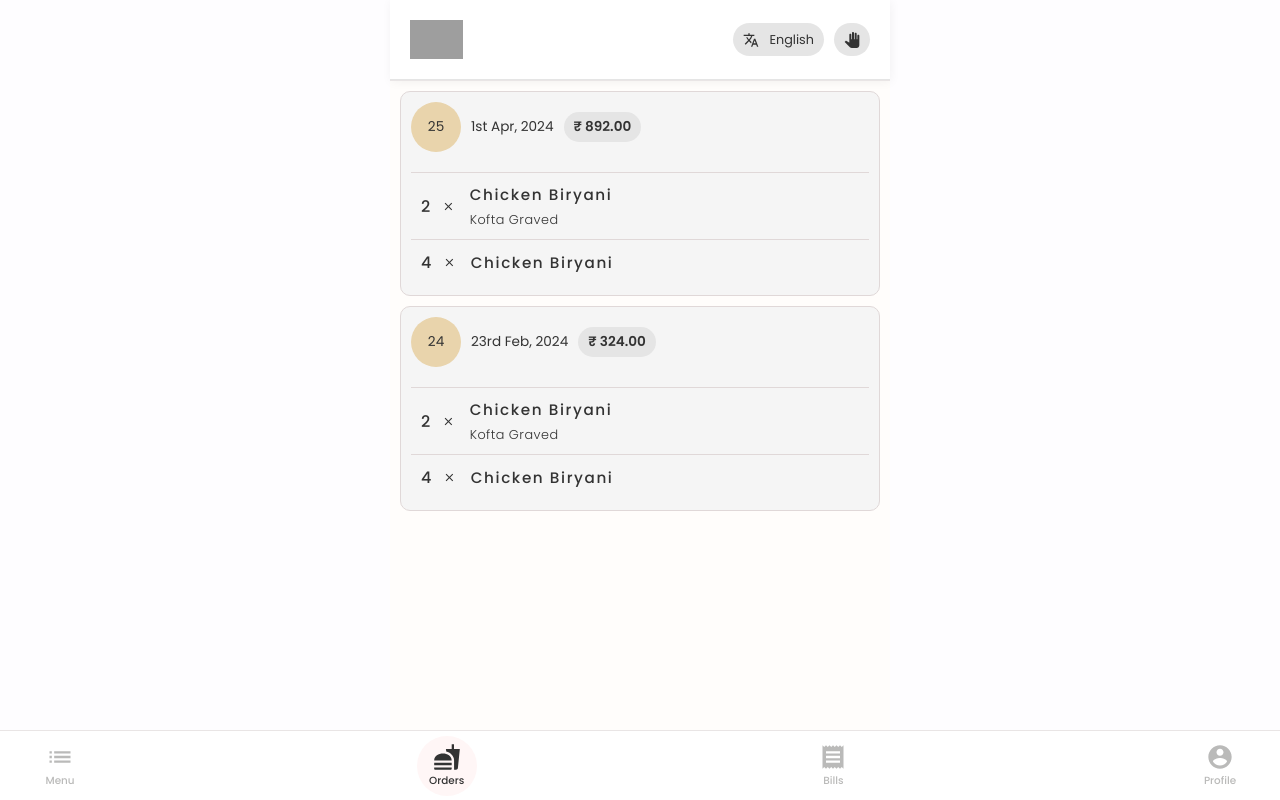
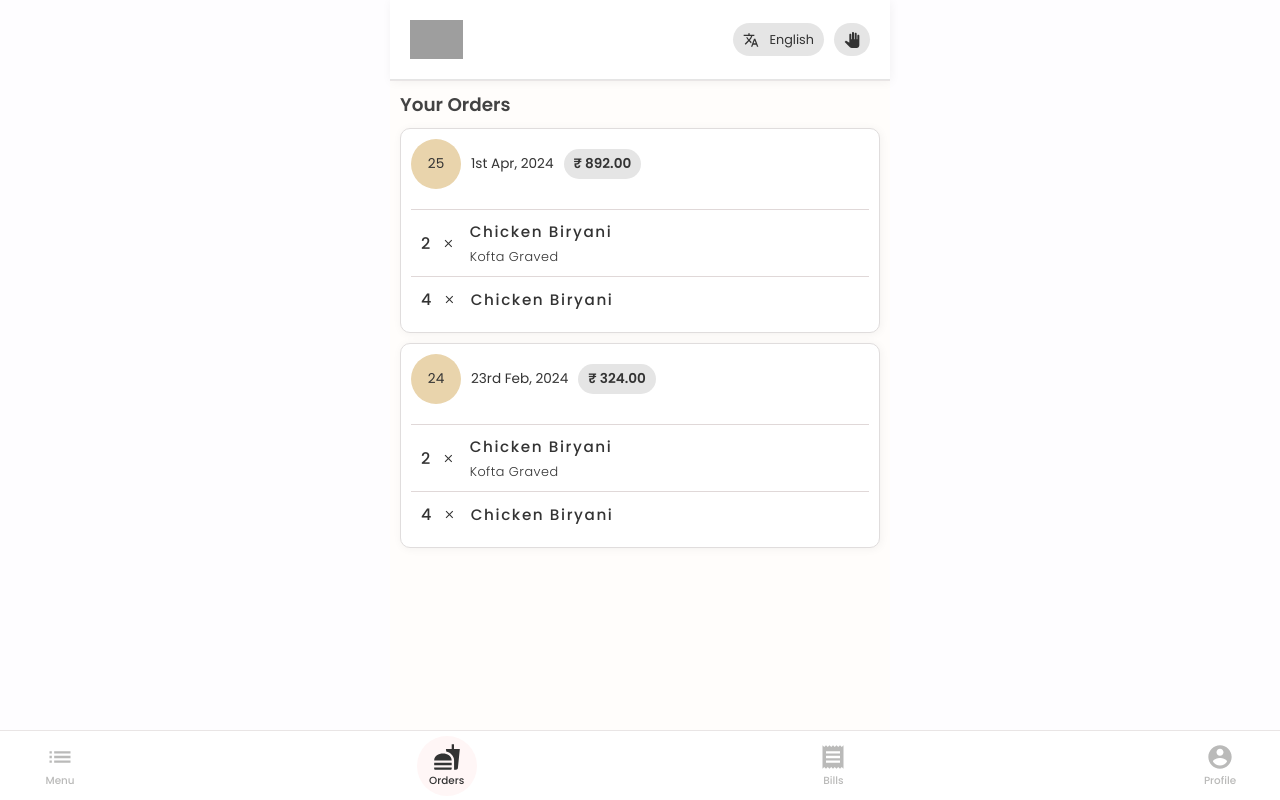
Before and after one commit to NayakPenguin/Quickscan-Realtime-Pricing, a React (Create React App) app in the folder client/: page /user/orders in a window 1280 px wide. Built offline with nearby package versions, Linux system fonts and the light colour scheme; grey boxes are pictures that could not be loaded; a web font is replaced by a local one.

Commit message:
minor change

```diff
--- a/client/src/Screens/UserOrders.js
+++ b/client/src/Screens/UserOrders.js
@@ -8,6 +8,7 @@ const UserOrders = () => {
   return (
     <Container>
         <MenuNav showSearch={false}/>
+        <h3 className="category-heading">Your Orders</h3>
         <div className="content">
           <div className="order-item">
             <div className="top">
@@ -87,14 +88,24 @@ const Container = styled.div`
   background-color: #fffaf145;
   overflow-y: scroll;
 
+  .category-heading{
+    font-weight: 600;
+    font-size: 1.15rem;
+    color: #434343;
+    margin-left: 10px;
+    margin-bottom: 10px;
+  }
+
   .content{
     padding: 0 10px;
 
     .order-item{
       padding: 10px;
-      background-color: whitesmoke;
-      border: 1px solid #e0d8d8;
+      border: 1px solid #e0dddd;
+      overflow: hidden;
       border-radius: 10px;
+      box-shadow: rgba(0, 0, 0, 0.05) 1px 1px 10px 0px;
+      background-color: #fff;
       margin-bottom: 10px;
 
       .top{
@@ -184,5 +195,4 @@ const Container = styled.div`
     }
 
   }
-
 `
--- a/client/src/Screens/UserProfile.js
+++ b/client/src/Screens/UserProfile.js
@@ -7,6 +7,7 @@ const UserProfile = () => {
   return (
     <Container>
         <MenuNav showSearch={false}/>
+        <h3 className="category-heading">Your Profile</h3>
         <div className="content">
           <div className="user">
             <img className="profile-image" src="https://media.tenor.com/xTBnFraEFd4AAAAj/food-hungry.gif" alt="" />
@@ -38,6 +39,14 @@ const Container = styled.div`
   background-color: #fffaf145;
   overflow-y: scroll;
 
+  .category-heading{
+    font-weight: 600;
+    font-size: 1.15rem;
+    color: #434343;
+    margin-left: 10px;
+    margin-bottom: 10px;
+  }
+
   .content{
     padding: 0 10px;
 
@@ -45,7 +54,12 @@ const Container = styled.div`
       display: flex;
       align-items: center;
       padding: 10px;
-      background-color: whitesmoke;
+      border: 1px solid #e0dddd;
+      overflow: hidden;
+      border-radius: 10px;
+      box-shadow: rgba(0, 0, 0, 0.05) 1px 1px 10px 0px;
+      background-color: #fff;
+      margin-bottom: 10px;
 
       .profile-image{
         height: 100px;
```
